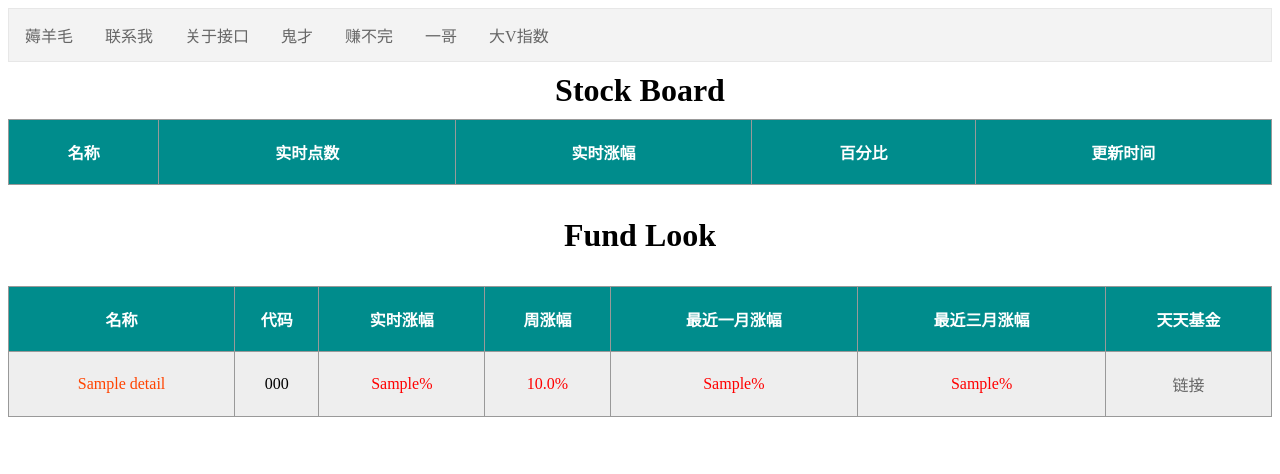
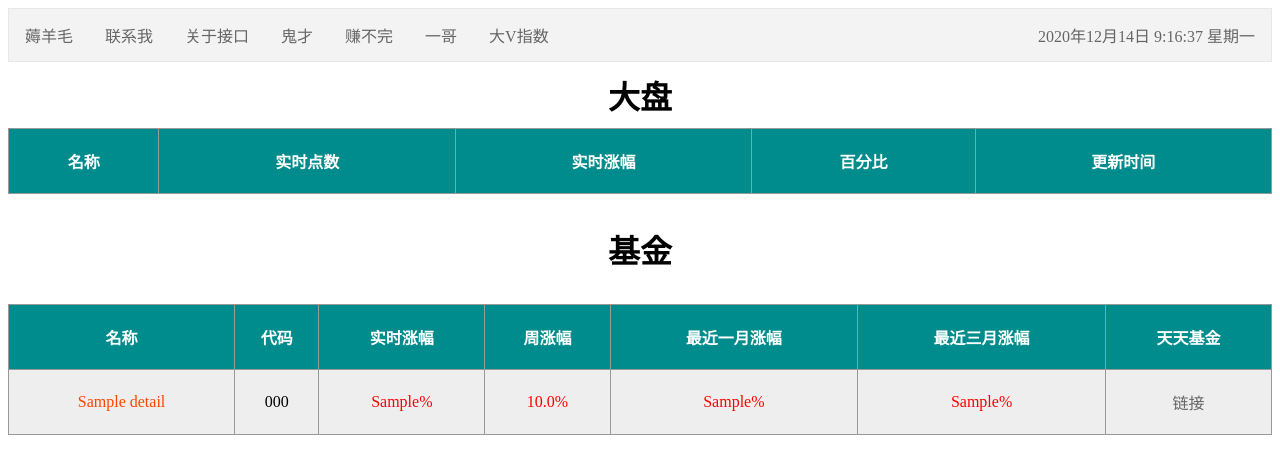
Before and after one commit to guodongggg/fund, a Flask app: template templates/index.html in a window 1280 px wide. Shown: the top 474 px of the page. Run offline with Flask 2, Linux system fonts and the light colour scheme; the template is opened without the code that fills it: most values are stand-ins (such as "Sample title", 1, 10 or a date in 2020); lists and menus that the app fills with data are empty.

Commit message:
add time JS component

```diff
--- a/static/banner.css
+++ b/static/banner.css
@@ -27,3 +27,11 @@ li a.active {
     color: white;
     background-color: #4CAF50;
 }
+
+#time {
+    display: block;
+    color: #666;
+    text-align: center;
+    padding: 14px 16px;
+    text-decoration: none;
+}
--- /dev/null
+++ b/static/time.js
@@ -0,0 +1,14 @@
+function time(){
+    var vWeek,vWeek_s,vDay;
+    vWeek = ["星期天","星期一","星期二","星期三","星期四","星期五","星期六"];
+    var date =  new Date();
+    year = date.getFullYear();
+    month = date.getMonth() + 1;
+    day = date.getDate();
+    hours = date.getHours();
+    minutes = date.getMinutes();
+    seconds = date.getSeconds();
+    vWeek_s = date.getDay();
+    document.getElementById("time").innerHTML = year + "年" + month + "月" + day + "日" + "\t" + hours + ":" + minutes +":" + seconds + "\t" + vWeek[vWeek_s] ;
+};
+setInterval("time()",1000);
--- a/templates/index.html
+++ b/templates/index.html
@@ -5,6 +5,7 @@
     <title>Jelly</title>
 	<link rel="stylesheet" type="text/css" href="{{url_for('static',filename='table.css')}}">
 	<link rel="stylesheet" type="text/css" href="{{url_for('static',filename='banner.css')}}">
+	<script src="{{url_for('static',filename='time.js')}}"></script>
     <script type="text/javascript">
         function disp_alert()
         {
@@ -21,9 +22,10 @@
   <li><a href="https://www.toutiao.com/c/user/token/MS4wLjABAAAA2cRL3fsPvne6NJZq7W-UeYK1Hkgx7Ar9JtmX7UrGrI-HdcGd_Omxnk7rduhDOS94/" target='_blank'>赚不完</a></li>
   <li><a href="https://www.toutiao.com/c/user/token/MS4wLjABAAAAJvmsqH2zTvKzjTFv_xp_Wj38S6gPDBSenHR8HxtMaFE/" target='_blank'>一哥</a></li>
   <li><a href="https://www.toutiao.com/c/user/token/MS4wLjABAAAAPO6FCp8uw8vqMs-AB59SF5qtdtR2zM2VBatBA1fxOrs/" target='_blank'> 大V指数</a></li>
+  <li style="float:right" id="time"></li>
 </ul>
 <table>
-	<caption style="margin:10px">Stock Board</caption>
+	<caption style="margin:10px">大盘</caption>
 	<thead>
 		<tr>
 			<th>名称</th>
@@ -53,7 +55,7 @@
 </table>
 
 <table>
-	<caption>Fund Look</caption>
+	<caption>基金</caption>
 	<thead>
 		<tr>
 			<th>名称</th>
```
